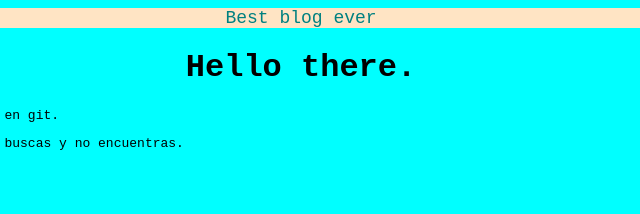
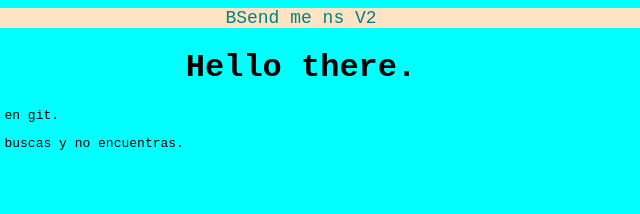
Before and after one commit to anycam/Git-AND-GitHub, a plain HTML site: page index.html in a window 1280 px wide. Shown: the full height of the page, 339-979 px from the left. Drawn offline with Linux system fonts and the light colour scheme.

Commit message:
Version 2 del blog

```diff
--- a/index.html
+++ b/index.html
@@ -10,7 +10,7 @@
 
     <div id="title">
         <div id="cabecera">
-            Best blog ever
+            BSend me ns V2
         </div>
         <h1>Hello there.</h1>
 
```
